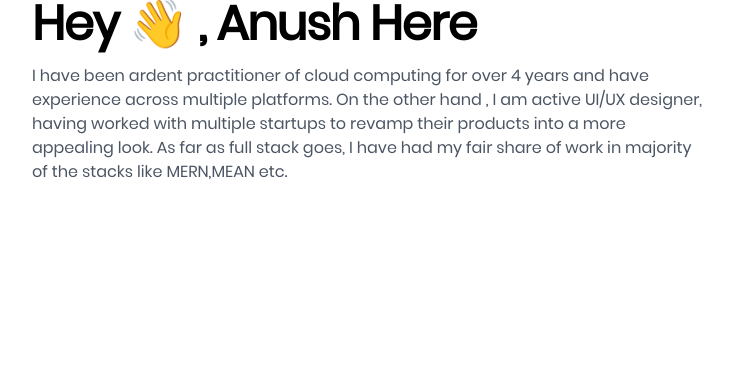
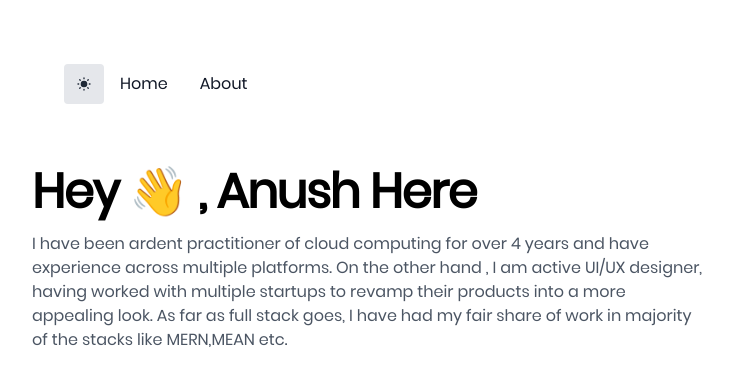
Before and after one commit to anushbhatia/HackYourPortfolio, a Next.js app: page / in a window 1280 px wide. Shown: the top 384 px of the page, without its empty margins (272-1005 px from the left). Built offline with nearby package versions, Linux system fonts and the light colour scheme.

Commit message:
Added Navbar

```diff
--- a/package.json
+++ b/package.json
@@ -10,6 +10,7 @@
   "dependencies": {
     "autoprefixer": "^10.2.3",
     "next": "10.0.5",
+    "next-themes": "0.0.10",
     "postcss": "^8.2.4",
     "react": "17.0.1",
     "react-dom": "17.0.1",
--- /dev/null
+++ b/pages/Navbar.js
@@ -0,0 +1,45 @@
+import { useState, useEffect } from 'react';
+import { useTheme } from 'next-themes';
+import NextLink from 'next/link';
+
+
+export default function Container() {
+
+  return (
+    <div className="bg-white dark:bg-black">
+      <nav className="sticky-nav flex justify-between items-center max-w-4xl w-full p-8 my-0 md:my-8 mx-auto bg-white dark:bg-black bg-opacity-60">
+        <button
+          aria-label="Toggle Dark Mode"
+          type="button"
+          className="bg-gray-200 dark:bg-gray-800 rounded p-3 h-10 w-10"
+          onClick={() => setTheme(theme === 'dark' ? 'light' : 'dark')}
+        >
+
+            <svg
+              xmlns="http://www.w3.org/2000/svg"
+              viewBox="0 0 24 24"
+              fill="currentColor"
+              stroke="currentColor"
+              className="h-4 w-4 text-gray-800 dark:text-gray-200"
+            >
+
+                <path
+                  strokeLinecap="round"
+                  strokeLinejoin="round"
+                  strokeWidth={2}
+                  d="M12 3v1m0 16v1m9-9h-1M4 12H3m15.364 6.364l-.707-.707M6.343 6.343l-.707-.707m12.728 0l-.707.707M6.343 17.657l-.707.707M16 12a4 4 0 11-8 0 4 4 0 018 0z"
+                />
+            </svg>
+                  </button>
+              <div>
+        <NextLink href="/">
+            <a className="p-1 sm:p-4 text-gray-900 dark:text-gray-100">Home</a>
+          </NextLink>
+          <NextLink href="/about">
+            <a className="p-1 sm:p-4 text-gray-900 dark:text-gray-100">About</a>
+          </NextLink>
+        </div>
+      </nav>
+    </div>
+  );
+}
--- a/pages/index.js
+++ b/pages/index.js
@@ -1,8 +1,11 @@
 import Head from 'next/head'
 import styles from '../styles/Home.module.css'
+import Container from './Navbar'
 export default function Home() {
   return (
+
     <div className="flex flex-col justify-center items-start max-w-2xl mx-auto mb-16">
+            <Container />
         <h1 className="font-bold text-3xl md:text-5xl tracking-tight mb-4 text-black dark:text-white">
           Hey 👋 , Anush Here
         </h1>
@@ -10,5 +13,6 @@ export default function Home() {
         I have been ardent practitioner of cloud computing for over 4 years and have experience across multiple platforms. On the other hand , I am active UI/UX designer, having worked with multiple startups to revamp their products into a more appealing look. As far as full stack goes, I have had my fair share of work in majority of the stacks like MERN,MEAN etc.
         </h2>
       </div>
-  )
+
+    )
 }
```
Also changed, not shown: 1 other file (tests, documents, lock files or other folders).
